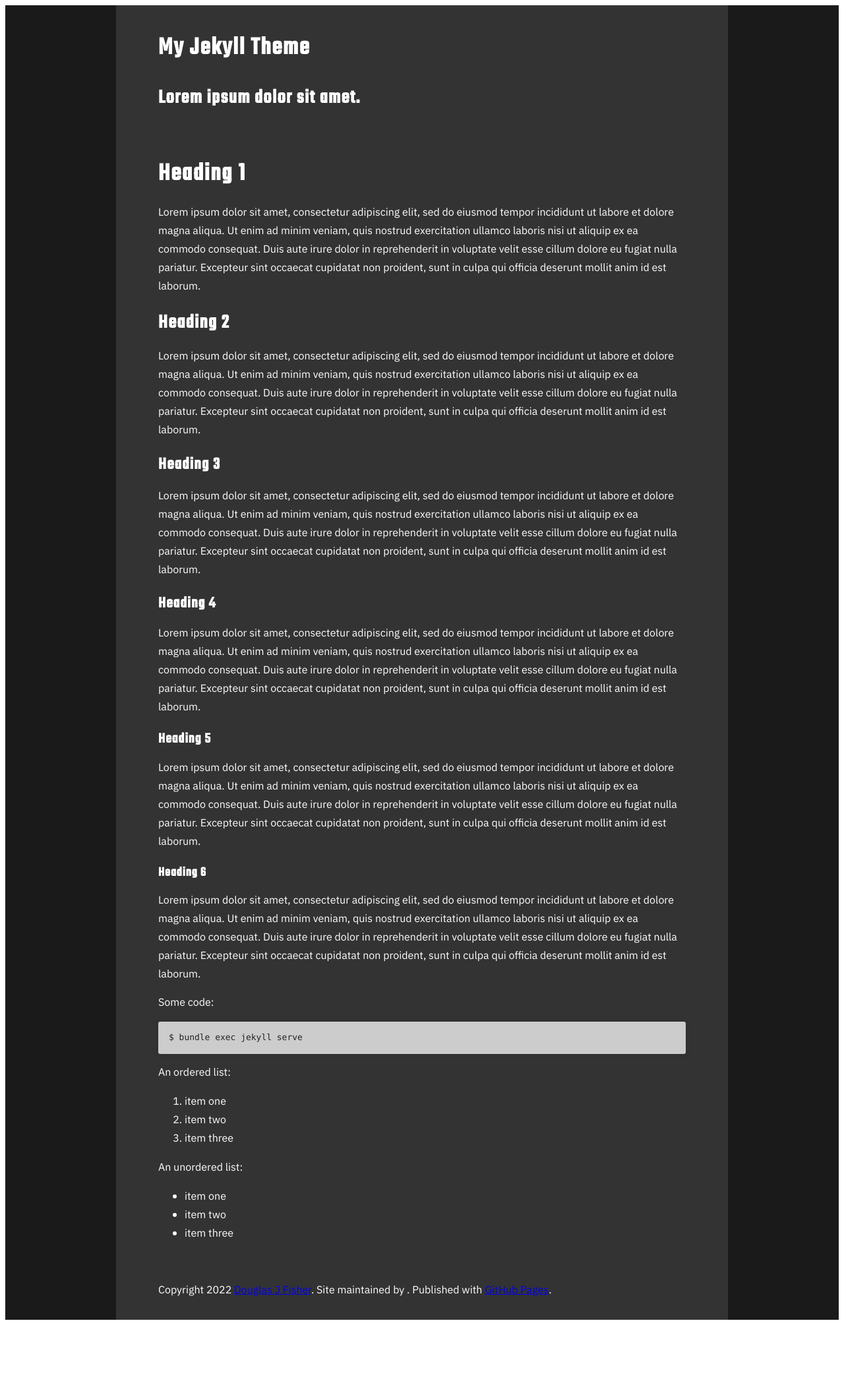
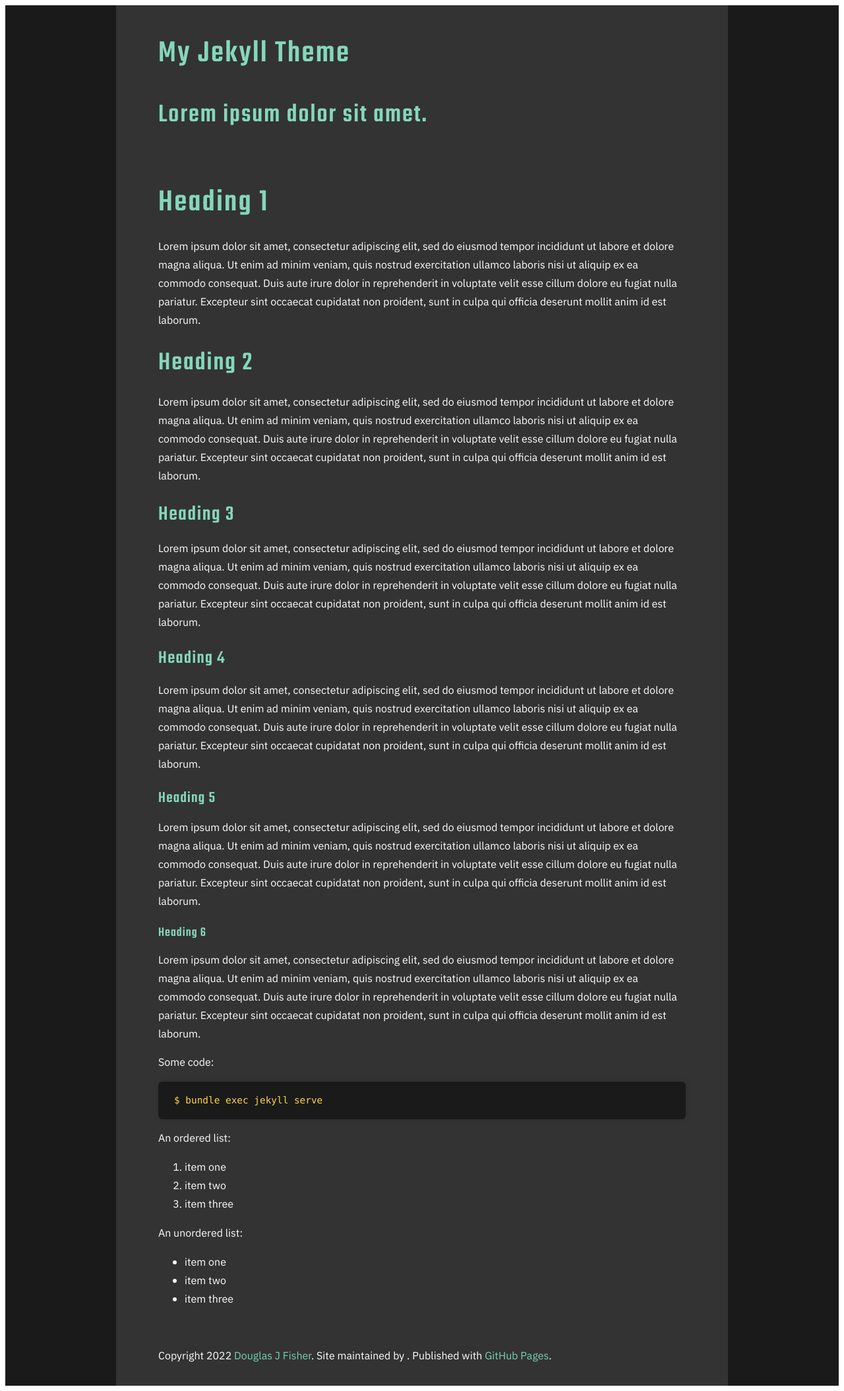
Before and after one commit to dfisher95350/jekyll-theme, a Jekyll site: the page built from index.md, in a window 1280 px wide. Shown: the whole page at 66% size. Built offline with Jekyll 4.4.1, drawn with Linux system fonts in a browser that asks for light colours; before the commit the page ends 2009 px from its top, so only the background shows below that.

Commit message:
#1 Color tweaks.

```diff
--- a/_sass/color.scss
+++ b/_sass/color.scss
@@ -97,15 +97,6 @@ $standard-lightslategray: #778899;
 $standard-silver: #c0c0c0;
 $standard-slategray: #708090;
 $standard-white: #ffffff;
-$black-light-plus-1: #1a1a1a;
-$black-light-plus-2: #333333;
-$black-light-plus-3: #4d4d4d;
-$black-light-plus-4: #666666;
-$black-light-plus-5: #808080;
-$black-light-plus-6: #999999;
-$black-light-plus-7: #b3b3b3;
-$black-light-plus-8: #cccccc;
-$black-light-plus-9: #e6e6e6;
 
 // GREEN
 
@@ -169,3 +160,56 @@ $standard-gold: #ffd700;
 $standard-lightgoldenrodyellow: #fafad2;
 $standard-lightyellow: #ffffe0;
 $standard-yellow: #ffff00;
+
+// MORE
+
+$amber: #FFBF00;
+$amber-light-plus-1: #ffc51a;
+$amber-light-plus-2: #ffcc33;
+$amber-light-plus-3: #ffd24d;
+$amber-light-plus-4: #ffd966;
+$amber-light-plus-5: #ffdf80;
+$amber-light-plus-6: #ffe599;
+$amber-light-plus-7: #ffecb3;
+$amber-light-plus-8: #fff2cc;
+$amber-light-plus-9: #fff9e6;
+
+$black-light-plus-1: #1a1a1a;
+$black-light-plus-2: #333333;
+$black-light-plus-3: #4d4d4d;
+$black-light-plus-4: #666666;
+$black-light-plus-5: #808080;
+$black-light-plus-6: #999999;
+$black-light-plus-7: #b3b3b3;
+$black-light-plus-8: #cccccc;
+$black-light-plus-9: #e6e6e6;
+
+$dark-cyan-light-plus-1: #1a9797;
+$dark-cyan-light-plus-2: #33a2a2;
+$dark-cyan-light-plus-3: #4daeae;
+$dark-cyan-light-plus-4: #66b9b9;
+$dark-cyan-light-plus-5: #80c5c5;
+$dark-cyan-light-plus-6: #99d1d1;
+$dark-cyan-light-plus-7: #b3dcdc;
+$dark-cyan-light-plus-8: #cce8e8;
+$dark-cyan-light-plus-9: #e6f3f3;
+
+$mediumaquamarine-light-plus-1: #75d2b3;
+$mediumaquamarine-light-plus-2: #85d7bb;
+$mediumaquamarine-light-plus-3: #94dcc4;
+$mediumaquamarine-light-plus-4: #a3e1cc;
+$mediumaquamarine-light-plus-5: #b3e6d5;
+$mediumaquamarine-light-plus-6: #c2ebdd;
+$mediumaquamarine-light-plus-7: #d1f0e6;
+$mediumaquamarine-light-plus-8: #e0f5ee;
+$mediumaquamarine-light-plus-9: #f0faf7;
+
+$mediumaquamarine-dark-plus-1: #5cb999;
+$mediumaquamarine-dark-plus-2: #52a488;
+$mediumaquamarine-dark-plus-3: #479077;
+$mediumaquamarine-dark-plus-4: #3d7b66;
+$mediumaquamarine-dark-plus-5: #336755;
+$mediumaquamarine-dark-plus-6: #295244;
+$mediumaquamarine-dark-plus-7: #1f3d33;
+$mediumaquamarine-dark-plus-8: #142922;
+$mediumaquamarine-dark-plus-9: #0a1411;
--- a/_sass/layout.scss
+++ b/_sass/layout.scss
@@ -1,9 +1,11 @@
 @import './color';
 
 .outer {
-  width: 100%;
   color: $standard-white;
   background: $black-light-plus-1;
+  margin: 0 auto;
+  padding: 0;
+  width: 100%;
 }
 
 .inner {
--- a/_sass/typography.scss
+++ b/_sass/typography.scss
@@ -9,34 +9,35 @@ body {
 }
 
 h1, h2, h3, h4, h5, h6 {
+  color: $mediumaquamarine-light-plus-2;
   margin: 1rem 0 0.5rem 0;
-  font-weight: 700;
+  font-weight: 500;
   font-family: 'Teko', sans-serif;
   letter-spacing: 0.05em;
 }
 
 h1 {
-  font-size: 38px;
+  font-size: 3rem;
 }
 
 h2 {
-  font-size: 30px;
+  font-size: 2.5rem;
 }
 
 h3 {
-  font-size: 26px;
+  font-size: 2rem;
 }
 
 h4 {
-  font-size: 24px;
+  font-size: 1.75rem;
 }
 
 h5 {
-  font-size: 22px;
+  font-size: 1.5rem;
 }
 
 h6 {
-  font-size: 20px;
+  font-size: 1.25rem;
 }
 
 p {
@@ -48,24 +49,24 @@ div {
 }
 
 pre, code {
-  color: #222;
-  background-color: #ccc;
+  color: $amber-light-plus-3;
+  background-color: $black-light-plus-1;
   font-family: Monaco, "Bitstream Vera Sans Mono", "Lucida Console", Terminal, monospace;
-  font-size: 0.9em;
-  border-radius: 3px;
-  -moz-border-radius: 3px;
-  -webkit-border-radius: 3px;
+  font-size: 0.9rem;
+  border-radius: 0.4rem;
+  -moz-border-radius: 0.4rem;
+  -webkit-border-radius: 0.4rem;
 }
 
 pre {
-  padding: 10px;
+  padding: 0.5rem;
   box-shadow: 0 0 10px rgba(0, 0, 0, .1);
   overflow: auto;
 }
 
 code {
-  padding: 3px;
-  margin: 0 3px;
+  padding: 0.5rem;
+  margin: 0 0.5rem;
   box-shadow: 0 0 10px rgba(0, 0, 0, .1);
 }
 
@@ -101,3 +102,23 @@ dl p {
   padding-left: 20px;
   font-style: italic;
 }
+
+a {
+  text-decoration: none;
+  color: $mediumaquamarine-light-plus-1;
+  text-shadow: none;
+  transition: color 0.5s ease;
+  transition: text-shadow 0.5s ease;
+  -webkit-transition: color 0.5s ease;
+  -webkit-transition: text-shadow 0.5s ease;
+  -moz-transition: color 0.5s ease;
+  -moz-transition: text-shadow 0.5s ease;
+  -o-transition: color 0.5s ease;
+  -o-transition: text-shadow 0.5s ease;
+  -ms-transition: color 0.5s ease;
+  -ms-transition: text-shadow 0.5s ease;
+}
+
+a:hover, a:focus {
+  text-decoration: underline;
+}
```
